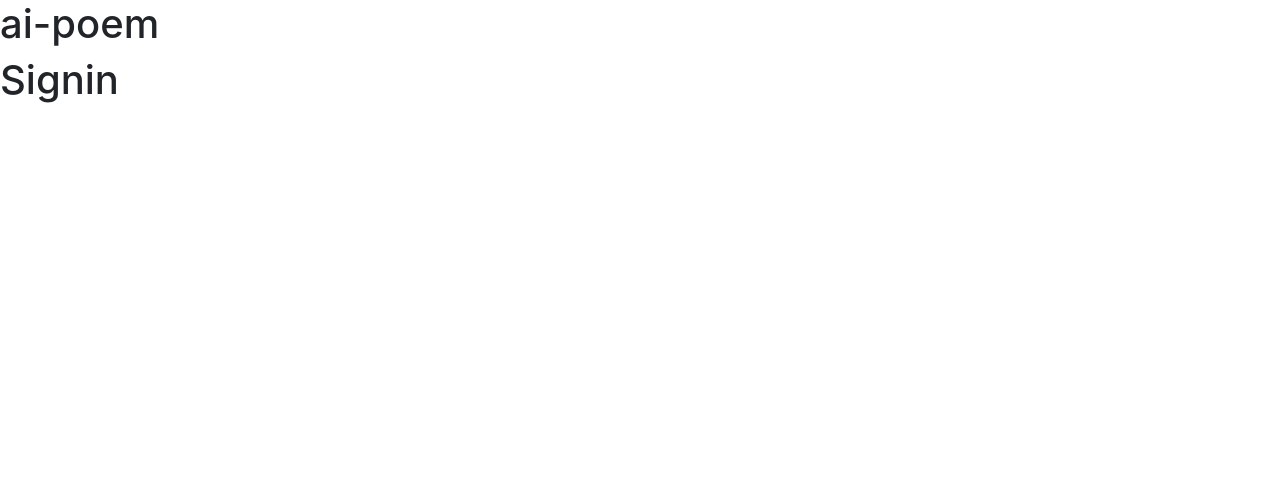
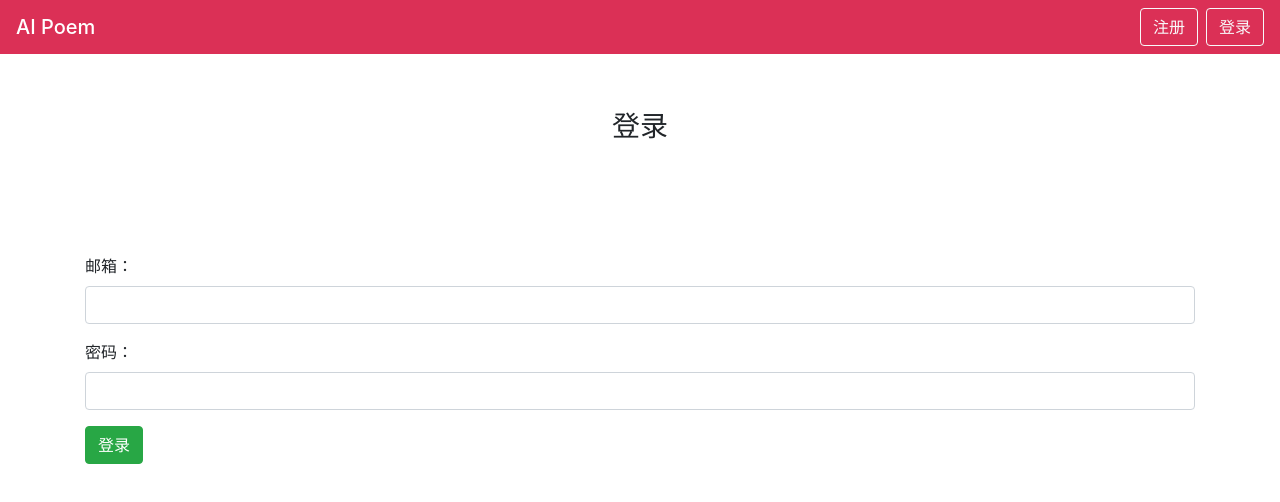
Before and after one commit to 2020-ai-poem/ai-poem-fe, a React (Create React App) app: page /signin in a window 1280 px wide. Shown: the top 502 px of the page. Built offline with nearby package versions, Linux system fonts and the light colour scheme.

Commit message:
added signin page.

```diff
--- a/package.json
+++ b/package.json
@@ -7,10 +7,12 @@
     "@testing-library/react": "^9.4.0",
     "@testing-library/user-event": "^7.2.1",
     "axios": "^0.19.1",
+    "qs": "^6.9.1",
     "react": "^16.12.0",
     "react-dom": "^16.12.0",
     "react-router-dom": "^5.1.2",
-    "react-scripts": "3.3.0"
+    "react-scripts": "3.3.0",
+    "sha256": "^0.2.0"
   },
   "scripts": {
     "start": "react-scripts start",
--- a/src/App.js
+++ b/src/App.js
@@ -1,13 +1,14 @@
 import React from 'react';
 import { BrowserRouter } from 'react-router-dom';
+import Navbar from './components/public/Navbar';
 import Router from './tools/Router';
 
 function App() {
   return (
     <div className="App">
-      <h1>ai-poem</h1>
       <BrowserRouter>
-        <Router></Router>
+        <Navbar />
+        <Router />
       </BrowserRouter>
     </div>
   );
--- a/src/components/public/Navbar.js
+++ b/src/components/public/Navbar.js
@@ -0,0 +1,17 @@
+import React from 'react';
+import { Link } from 'react-router-dom';
+import './public.css';
+
+const Navbar = () => {
+  return (
+    <nav className="navbar navbar-dark" style={{ backgroundColor: '#db3056' }}>
+      <Link to="/" className="navbar-brand h3">AI Poem</Link>
+      <div>
+        <Link to="/signup" className="btn btn-outline-light mr-2">注册</Link>
+        <Link to="/signin" className="btn btn-outline-light">登录</Link>
+      </div>
+    </nav>
+  );
+};
+
+export default Navbar;
--- /dev/null
+++ b/src/components/public/public.css
@@ -0,0 +1,7 @@
+.h3 {
+  padding: 0;
+}
+
+.navbar-brand {
+  margin: 0;
+}
--- a/src/pages/authentication/Signin.js
+++ b/src/pages/authentication/Signin.js
@@ -1,9 +1,61 @@
-import React from 'react';
+import React, { useState } from 'react';
+import sha256 from 'sha256';
+import qs from 'qs';
+import api from '../../tools/api';
+import './authentication.css';
+
+const initUser = {
+  email: '',
+  password: ''
+};
 
 const Signin = () => {
+  const [user, setUser] = useState(initUser);
+
+  const handleChange = e => {
+    setUser({
+      ...user,
+      [e.target.id]: e.target.value
+    });
+  };
+
+  const handleSubmit = e => {
+    e.preventDefault();
+    let data = {
+      email: user.email,
+      password: sha256(user.password)
+    };
+    console.log(qs.stringify(data));
+    api
+      .login(qs.stringify(data))
+      .then(res => {
+        console.log(res);
+      })
+  };
+
   return (
-    <div className="signin">
-      <h1>Signin</h1>
+    <div className="signin container">
+      <div className="sign-title">
+        <h3>登录</h3>
+      </div>
+
+      <form className="form-container" onSubmit={handleSubmit}>
+        <div className="form-group">
+          <label htmlFor="info">邮箱：</label>
+          <input type="email" id="email" value={user.email}
+            className="form-control" onChange={handleChange}
+          />
+        </div>
+
+        <div className="form-group">
+          <label htmlFor="password">密码：</label>
+          <input type="password" id="password" value={user.password}
+            className="form-control" onChange={handleChange}
+          />
+        </div>
+
+        <button className="btn btn-success">登录</button>
+      </form>
     </div>
   );
 };
--- /dev/null
+++ b/src/pages/authentication/authentication.css
@@ -0,0 +1,9 @@
+/* Signin */
+.sign-title {
+  text-align: center;
+  margin-top: 5%;
+}
+
+.form-container {
+  margin-top: 10%;
+}
--- a/src/tools/api.js
+++ b/src/tools/api.js
@@ -2,6 +2,7 @@ import request from './request';
 
 export default {
   // authentication
+  login: (data) => request.get('/signIn', data),
 
 
 };
```
